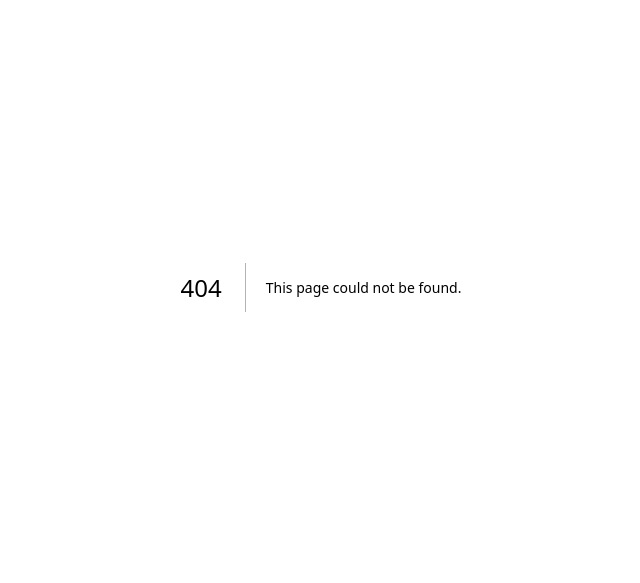
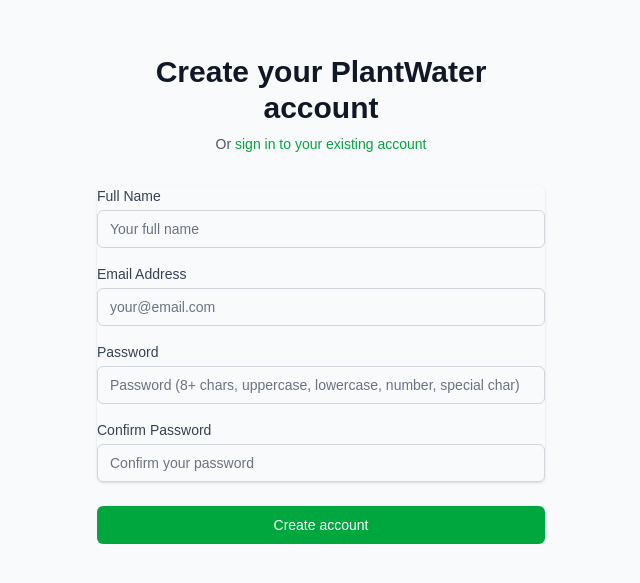
Before and after one commit to sfrankmartin/plantwater, a Next.js app: page /auth/signup in a window 1280 px wide. Before the commit this address had no page. Shown: the part 113-696 px from the top of the page, without its empty margins (319-959 px from the left). Built offline with nearby package versions, Linux system fonts and the light colour scheme.

Commit message:
feat(auth): add signup page with password validation and user registration

```diff
--- /dev/null
+++ b/src/app/auth/signup/page.tsx
@@ -0,0 +1,207 @@
+'use client'
+
+import { useState } from 'react'
+import { useRouter } from 'next/navigation'
+import { signIn } from 'next-auth/react'
+import Link from 'next/link'
+import { validatePassword, getPasswordStrengthMessage } from '@/lib/passwordPolicy'
+
+export default function SignUp() {
+  const [name, setName] = useState('')
+  const [email, setEmail] = useState('')
+  const [password, setPassword] = useState('')
+  const [confirmPassword, setConfirmPassword] = useState('')
+  const [error, setError] = useState('')
+  const [loading, setLoading] = useState(false)
+  const [passwordValidation, setPasswordValidation] = useState<{ isValid: boolean; errors: string[]; strength: 'weak' | 'medium' | 'strong' } | null>(null)
+  const router = useRouter()
+
+  const handlePasswordChange = (value: string) => {
+    setPassword(value)
+    const validation = validatePassword(value)
+    setPasswordValidation(validation)
+  }
+
+  const handleSubmit = async (e: React.FormEvent) => {
+    e.preventDefault()
+    setLoading(true)
+    setError('')
+
+    if (password !== confirmPassword) {
+      setError('Passwords do not match')
+      setLoading(false)
+      return
+    }
+
+    // Validate password using security policy
+    const validation = validatePassword(password)
+    if (!validation.isValid) {
+      setError(`Password validation failed: ${validation.errors.join(', ')}`)
+      setLoading(false)
+      return
+    }
+
+    try {
+      const response = await fetch('/api/auth/register', {
+        method: 'POST',
+        headers: {
+          'Content-Type': 'application/json',
+        },
+        body: JSON.stringify({
+          name,
+          email,
+          password,
+        }),
+      })
+
+      if (response.ok) {
+        const data = await response.json()
+
+        // Check if we actually created a new user (status 201) or if user already existed (status 200)
+        if (response.status === 201 && data.user) {
+          // New user created - sign them in
+          const result = await signIn('credentials', {
+            email,
+            password,
+            redirect: false
+          })
+
+          if (result?.error) {
+            setError('Registration successful but login failed. Please try signing in.')
+          } else {
+            router.push('/dashboard')
+          }
+        } else {
+          // Generic success message (user may already exist)
+          setError(data.message || 'Registration processed. If this is a new account, please try signing in.')
+        }
+      } else {
+        const data = await response.json()
+        setError(data.error || 'Registration failed')
+      }
+    } catch {
+      setError('An error occurred. Please try again.')
+    } finally {
+      setLoading(false)
+    }
+  }
+
+  return (
+    <div className="min-h-screen flex items-center justify-center bg-gray-50 py-12 px-4 sm:px-6 lg:px-8">
+      <div className="max-w-md w-full space-y-8">
+        <div>
+          <h2 className="mt-6 text-center text-3xl font-extrabold text-gray-900">
+            Create your PlantWater account
+          </h2>
+          <p className="mt-2 text-center text-sm text-gray-600">
+            Or{' '}
+            <Link href="/auth/signin" className="font-medium text-green-600 hover:text-green-500">
+              sign in to your existing account
+            </Link>
+          </p>
+        </div>
+        <form className="mt-8 space-y-6" onSubmit={handleSubmit}>
+          <div className="rounded-md shadow-sm space-y-4">
+            <div>
+              <label htmlFor="name" className="block text-sm font-medium text-gray-700">
+                Full Name
+              </label>
+              <input
+                id="name"
+                name="name"
+                type="text"
+                autoComplete="name"
+                required
+                className="mt-1 appearance-none relative block w-full px-3 py-2 border border-gray-300 placeholder-gray-500 text-gray-900 rounded-md focus:outline-none focus:ring-green-500 focus:border-green-500 sm:text-sm"
+                placeholder="Your full name"
+                value={name}
+                onChange={(e) => setName(e.target.value)}
+              />
+            </div>
+            <div>
+              <label htmlFor="email" className="block text-sm font-medium text-gray-700">
+                Email Address
+              </label>
+              <input
+                id="email"
+                name="email"
+                type="email"
+                autoComplete="email"
+                required
+                className="mt-1 appearance-none relative block w-full px-3 py-2 border border-gray-300 placeholder-gray-500 text-gray-900 rounded-md focus:outline-none focus:ring-green-500 focus:border-green-500 sm:text-sm"
+                placeholder="your@email.com"
+                value={email}
+                onChange={(e) => setEmail(e.target.value)}
+              />
+            </div>
+            <div>
+              <label htmlFor="password" className="block text-sm font-medium text-gray-700">
+                Password
+              </label>
+              <input
+                id="password"
+                name="password"
+                type="password"
+                autoComplete="new-password"
+                required
+                className={`mt-1 appearance-none relative block w-full px-3 py-2 border placeholder-gray-500 text-gray-900 rounded-md focus:outline-none focus:ring-green-500 focus:border-green-500 sm:text-sm ${
+                  passwordValidation?.isValid === false ? 'border-red-300' : 'border-gray-300'
+                }`}
+                placeholder="Password (8+ chars, uppercase, lowercase, number, special char)"
+                value={password}
+                onChange={(e) => handlePasswordChange(e.target.value)}
+              />
+              {passwordValidation && password.length > 0 && (
+                <div className="mt-2">
+                  <div className={`text-xs ${
+                    passwordValidation.strength === 'strong' ? 'text-green-600' :
+                    passwordValidation.strength === 'medium' ? 'text-yellow-600' : 'text-red-600'
+                  }`}>
+                    {getPasswordStrengthMessage(passwordValidation.strength)}
+                  </div>
+                  {passwordValidation.errors.length > 0 && (
+                    <ul className="text-xs text-red-600 mt-1">
+                      {passwordValidation.errors.map((error, index) => (
+                        <li key={index}>• {error}</li>
+                      ))}
+                    </ul>
+                  )}
+                </div>
+              )}
+            </div>
+            <div>
+              <label htmlFor="confirmPassword" className="block text-sm font-medium text-gray-700">
+                Confirm Password
+              </label>
+              <input
+                id="confirmPassword"
+                name="confirmPassword"
+                type="password"
+                autoComplete="new-password"
+                required
+                className="mt-1 appearance-none relative block w-full px-3 py-2 border border-gray-300 placeholder-gray-500 text-gray-900 rounded-md focus:outline-none focus:ring-green-500 focus:border-green-500 sm:text-sm"
+                placeholder="Confirm your password"
+                value={confirmPassword}
+                onChange={(e) => setConfirmPassword(e.target.value)}
+              />
+            </div>
+          </div>
+
+          {error && (
+            <div className="text-red-600 text-sm text-center">{error}</div>
+          )}
+
+          <div>
+            <button
+              type="submit"
+              disabled={loading}
+              className="group relative w-full flex justify-center py-2 px-4 border border-transparent text-sm font-medium rounded-md text-white bg-green-600 hover:bg-green-700 focus:outline-none focus:ring-2 focus:ring-offset-2 focus:ring-green-500 disabled:opacity-50"
+            >
+              {loading ? 'Creating account...' : 'Create account'}
+            </button>
+          </div>
+        </form>
+      </div>
+    </div>
+  )
+}
```
